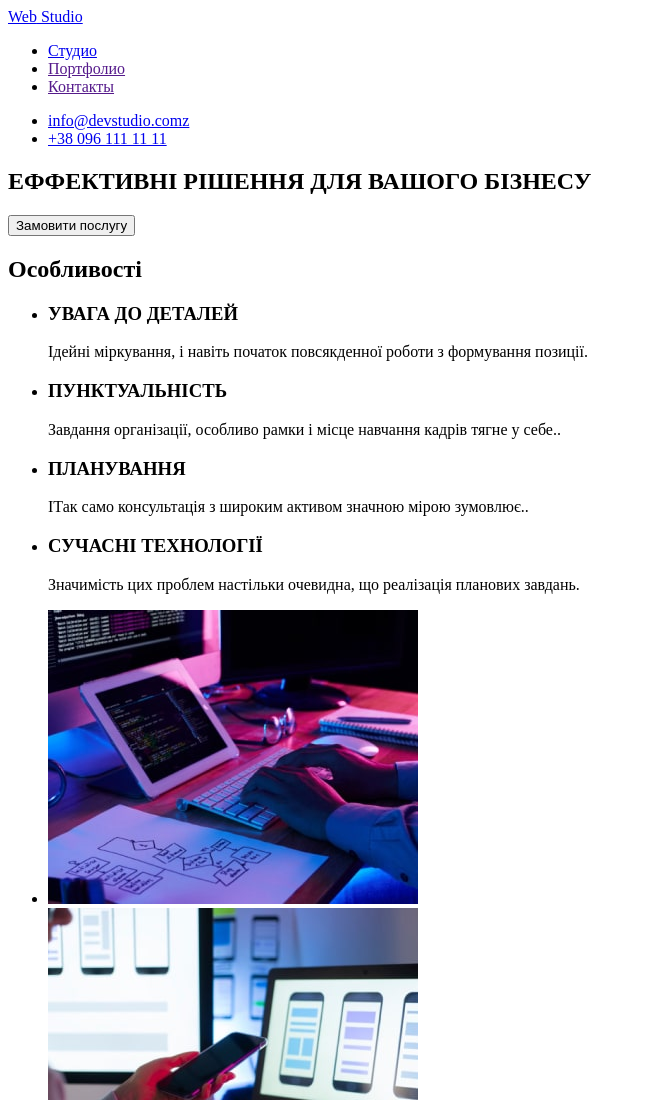
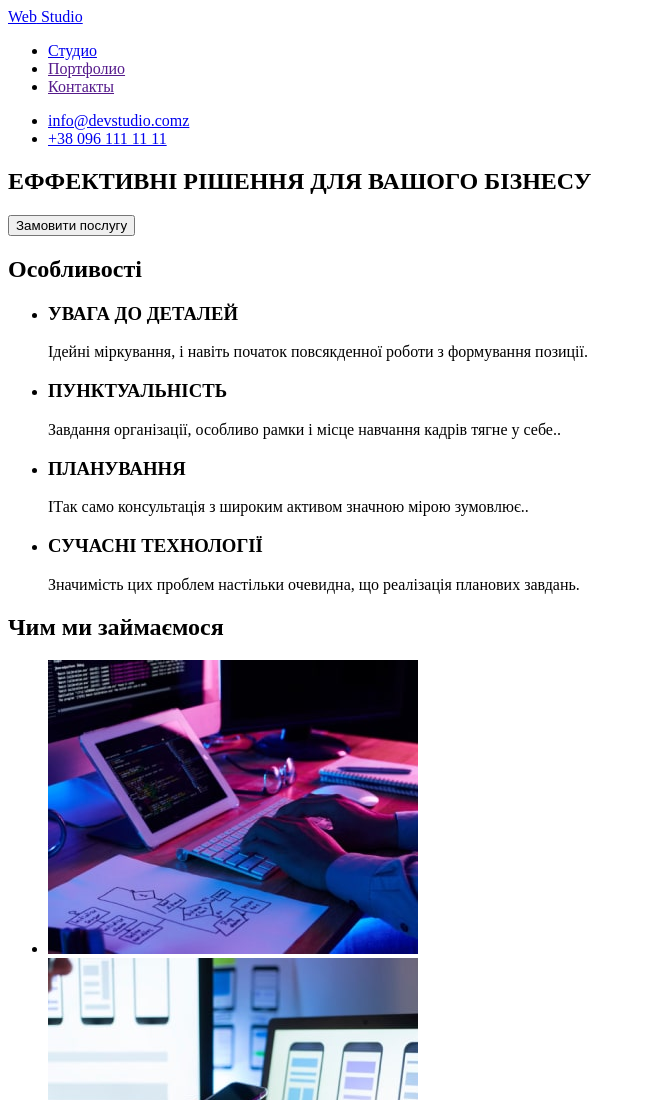
Before and after one commit to Oleksandr19862003/goit-markup-hw-1, a plain HTML site: page index.html in a window 1280 px wide. Shown: the top 1100 px of the page, without its empty margins (0-646 px from the left). Drawn offline with Linux system fonts and the light colour scheme.

Commit message:
commit_1

```diff
--- a/index.html
+++ b/index.html
@@ -55,6 +55,7 @@
 			</section>
 			<!--Секція демонстрації наших занять-->
 			<section>
+				<h2>Чим ми займаємося</h2>
 				<ul>
 					<li><img src="./images/code_writting.jpg" alt="code_writting" width="370" height="294" /></li>
 					<li><img src="./images/mobile_app.jpg" alt="mobile_app" width="370" height="294" /></li>
@@ -89,6 +90,7 @@
 				</ul>
 			</section>
 		</main>
+		<!--Підвал-->
 		<footer>
 			<a href="./index.html">
 				<span>Web</span>
```
